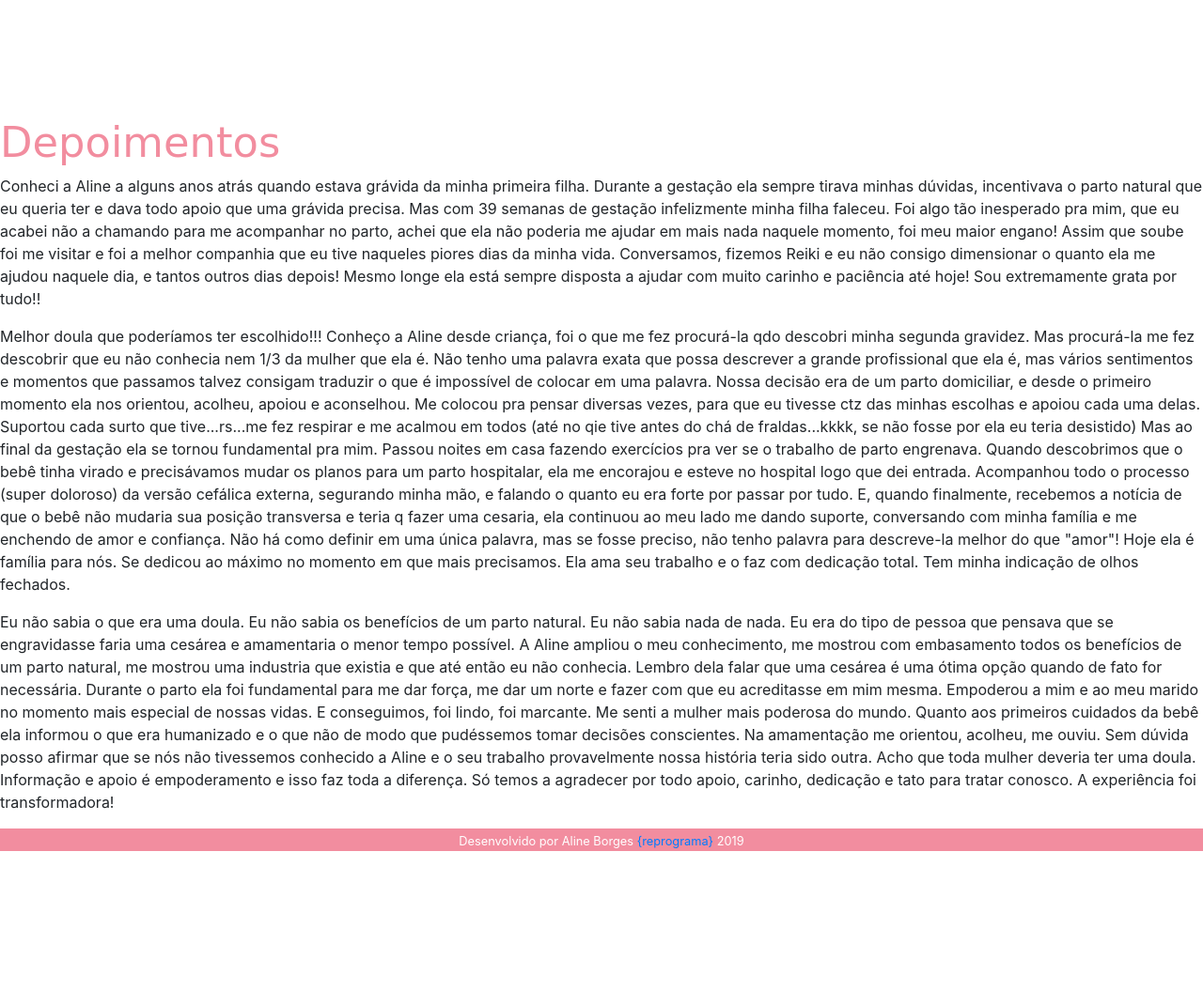
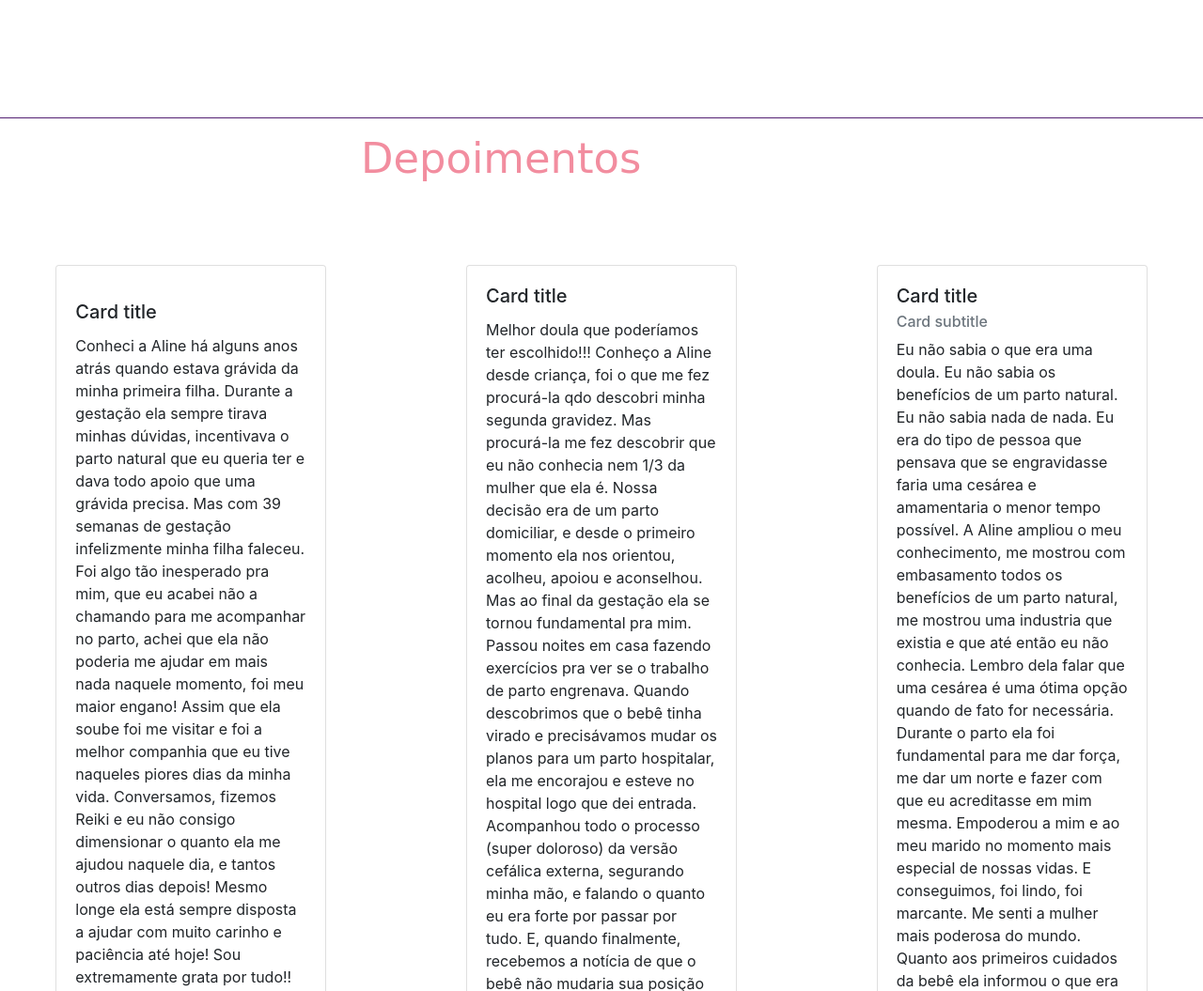
Before and after one commit to borgesaline/projetofinal, a plain HTML site: page sobre.html in a window 1280 px wide. Shown: the part 647-1702 px from the top of the page at 94% size. Before the commit the page ends 1553 px from the top, so only its background shows below. Drawn offline with nearby package versions, Linux system fonts and the light colour scheme.

Commit message:
continua sobre

```diff
--- a/css/sobre.css
+++ b/css/sobre.css
@@ -21,7 +21,47 @@
     height: 450px;
 }
 
+hr{
+    background-color: #5C257F;
+}
 
+.depoimentos{
+    width: 100%;
+    font-family: 'Quicksand', sans-serif;
+    color: #D697FF;
+    margin: 0 auto;
+}
+
+.dep_dir{
+    width: 50%;
+    margin-right: 60%;
+}
+
+.dep__esq{
+    width: 50%;
+    margin-left: 30%;
+    color: #6B4C7F;
+}
+
+.autora1{
+    font-family: "Dancing Script", cursive;
+    font-size: 2.8rem;
+    color: #F28D9F;
+    margin-left: 30%;
+}
+
+
+.container__depoimentos {
+    margin-top: 6%;
+    margin-bottom: 6%;
+}
+
+
+@media (max-width: 400px) {
+    .container__depoimentos {
+        margin-bottom: 20px;
+    }
+}
 
 @media (max-width: 800px) {
     .minibio__imagem {
--- a/sobre.html
+++ b/sobre.html
@@ -65,41 +65,114 @@
             </div>
         </div>
     </section>
+    <hr>
+
+    <h2 class="autora1">Depoimentos</h2>
 
     <section>
-            <h2 class="autora">Depoimentos</h2>
-            <p>
-                    Conheci a Aline a alguns anos atrás quando estava grávida da minha primeira filha. Durante a gestação ela sempre tirava minhas dúvidas, incentivava o parto natural que eu queria ter e dava todo apoio que uma grávida precisa. Mas com 39 semanas de gestação infelizmente minha filha faleceu. Foi algo tão inesperado pra mim, que eu acabei não a chamando para me acompanhar no parto, achei que ela não poderia me ajudar em mais nada naquele momento, foi meu maior engano! Assim que soube foi me visitar e foi a melhor companhia que eu tive naqueles piores dias da minha vida. Conversamos, fizemos Reiki e eu não consigo dimensionar o quanto ela me ajudou naquele dia, e tantos outros dias depois! Mesmo longe ela está sempre disposta a ajudar com muito carinho e paciência até hoje! Sou extremamente grata por tudo!!
-            </p>
+        <div class="row justify-content-around">
+            <div class="card container__depoimentos" style="width: 18rem;">
+                <div class="card-body container__depoimentos">
+                    <h5 class="card-title">Card title</h5>
+                    <p class="card-text">Conheci a Aline há alguns anos atrás quando estava grávida da minha primeira
+                        filha. Durante a gestação
+                        ela
+                        sempre tirava minhas dúvidas, incentivava o parto natural que eu queria ter e dava todo apoio
+                        que uma
+                        grávida precisa. Mas com 39 semanas de gestação infelizmente minha filha faleceu. Foi algo tão
+                        inesperado
+                        pra mim, que eu acabei não a chamando para me acompanhar no parto, achei que ela não poderia me
+                        ajudar
+                        em
+                        mais nada naquele momento, foi meu maior engano! Assim que ela soube foi me visitar e foi a
+                        melhor
+                        companhia que
+                        eu tive naqueles piores dias da minha vida. Conversamos, fizemos Reiki e eu não consigo
+                        dimensionar o
+                        quanto
+                        ela me ajudou naquele dia, e tantos outros dias depois! Mesmo longe ela está sempre disposta a
+                        ajudar
+                        com
+                        muito carinho e paciência até hoje! Sou extremamente grata por tudo!!</p>
+                    <!-- <a href="#" class="card-link">Card link</a>
+            <a href="#" class="card-link">Another link</a> -->
+                </div>
+            </div>
 
-            <p>Melhor doula que poderíamos ter escolhido!!!
-                    Conheço a Aline desde criança, foi o que me fez procurá-la qdo descobri minha segunda gravidez. Mas procurá-la me fez descobrir que eu não conhecia nem 1/3 da mulher que ela é.
-                    Não tenho uma palavra exata que possa descrever a grande profissional que ela é, mas vários sentimentos e momentos que passamos talvez consigam traduzir o que é impossível de colocar em uma palavra.
-
-                    Nossa decisão era de um parto domiciliar, e desde o primeiro momento ela nos orientou, acolheu, apoiou e aconselhou.
-                    Me colocou pra pensar diversas vezes, para que eu tivesse ctz das minhas escolhas e apoiou cada uma delas.
-                    Suportou cada surto que tive...rs...me fez respirar e me acalmou em todos (até no qie tive antes do chá de fraldas...kkkk, se não fosse por ela eu teria desistido)
-                    Mas ao final da gestação ela se tornou fundamental pra mim. Passou noites em casa fazendo exercícios pra ver se o trabalho de parto engrenava. Quando descobrimos que o bebê tinha virado e precisávamos mudar os planos para um parto hospitalar, ela me encorajou e esteve no hospital logo que dei entrada.
-                    Acompanhou todo o processo (super doloroso) da versão cefálica externa, segurando minha mão, e falando o quanto eu era forte por passar por tudo. E, quando finalmente, recebemos a notícia de que o bebê não mudaria sua posição transversa e teria q fazer uma cesaria, ela continuou ao meu lado me dando suporte, conversando com minha família e me enchendo de amor e confiança.
-                    Não há como definir em uma única palavra, mas se fosse preciso, não tenho palavra para descreve-la melhor do que "amor"!
+            <div class="card container__depoimentos" style="width: 18rem;">
+                <div class="card-body">
+                    <h5 class="card-title">Card title</h5>
+                    <p class="card-text">Melhor doula que poderíamos ter escolhido!!!
+                        Conheço a Aline desde criança, foi o que me fez procurá-la qdo descobri minha segunda gravidez.
+                        Mas
+                        procurá-la me fez descobrir que eu não conhecia nem 1/3 da mulher que ela é.
+                        Nossa decisão era de um parto domiciliar, e desde o primeiro momento ela nos orientou, acolheu,
+                        apoiou e
+                        aconselhou.
+                        Mas ao final da gestação ela se tornou fundamental pra mim. Passou noites em casa fazendo
+                        exercícios pra
+                        ver
+                        se o trabalho de parto engrenava. Quando descobrimos que o bebê tinha virado e precisávamos
+                        mudar os
+                        planos
+                        para um parto hospitalar, ela me encorajou e esteve no hospital logo que dei entrada.
+                        Acompanhou todo o processo (super doloroso) da versão cefálica externa, segurando minha mão, e
+                        falando o
+                        quanto eu era forte por passar por tudo. E, quando finalmente, recebemos a notícia de que o bebê
+                        não
+                        mudaria
+                        sua posição transversa e teria q fazer uma cesaria, ela continuou ao meu lado me dando suporte,
+                        conversando
+                        com minha família e me enchendo de amor e confiança.
+                        Não há como definir em uma única palavra, mas se fosse preciso, não tenho palavra para
+                        descreve-la
+                        melhor do
+                        que "amor"!
                         Hoje ela é família para nós. Se dedicou ao máximo no momento em que mais precisamos.
                         Ela ama seu trabalho e o faz com dedicação total. Tem minha indicação de olhos fechados.</p>
-
-                    <p>Eu não sabia o que era uma doula. Eu não sabia os benefícios de um parto natural. Eu não sabia nada de nada. Eu era do tipo de pessoa que pensava que se engravidasse faria uma cesárea e amamentaria o menor tempo possível. A Aline ampliou o meu conhecimento, me mostrou com embasamento todos os benefícios de um parto natural, me mostrou uma industria que existia e que até então eu não conhecia. Lembro dela falar que uma cesárea é uma ótima opção quando de fato for necessária. Durante o parto ela foi fundamental para me dar força, me dar um norte e fazer com que eu acreditasse em mim mesma. Empoderou a mim e ao meu marido no momento mais especial de nossas vidas. E conseguimos, foi lindo, foi marcante. Me senti a mulher mais poderosa do mundo. Quanto aos primeiros cuidados da bebê ela informou o que era humanizado e o que não de modo que pudéssemos tomar decisões conscientes. Na amamentação me orientou, acolheu, me ouviu. Sem dúvida posso afirmar que se nós não tivessemos conhecido a Aline e o seu trabalho provavelmente nossa história teria sido outra. Acho que toda mulher deveria ter uma doula. Informação e apoio é empoderamento e isso faz toda a diferença. Só temos a agradecer por todo apoio, carinho, dedicação e tato para tratar conosco. A experiência foi transformadora!</p>
+                    <!-- <a href="#" class="card-link">Card link</a>
+            <a href="#" class="card-link">Another link</a> -->
+                </div>
+            </div>
+            <div class="card container__depoimentos" style="width: 18rem;">
+                <div class="card-body">
+                    <h5 class="card-title">Card title</h5>
+                    <h6 class="card-subtitle mb-2 text-muted">Card subtitle</h6>
+                    <p class="card-text">Eu não sabia o que era uma doula. Eu não sabia os benefícios de um parto
+                        natural. Eu não
+                        sabia nada de nada.
+                        Eu era do tipo de pessoa que pensava que se engravidasse faria uma cesárea e amamentaria o menor
+                        tempo
+                        possível. A Aline ampliou o meu conhecimento, me mostrou com embasamento todos os benefícios de
+                        um parto
+                        natural, me mostrou uma industria que existia e que até então eu não conhecia. Lembro dela falar
+                        que uma
+                        cesárea é uma ótima opção quando de fato for necessária. Durante o parto ela foi fundamental
+                        para me dar
+                        força, me dar um norte e fazer com que eu acreditasse em mim mesma. Empoderou a mim e ao meu
+                        marido no
+                        momento mais especial de nossas vidas. E conseguimos, foi lindo, foi marcante. Me senti a mulher
+                        mais
+                        poderosa do mundo. Quanto aos primeiros cuidados da bebê ela informou o que era humanizado e o
+                        que não
+                        de
+                        modo que pudéssemos tomar decisões conscientes. Na amamentação me orientou, acolheu, me ouviu.
+                        Sem
+                        dúvida
+                        posso afirmar que se nós não tivessemos conhecido a Aline e o seu trabalho provavelmente nossa
+                        história
+                        teria sido outra. Acho que toda mulher deveria ter uma doula. Informação e apoio é empoderamento
+                        e isso
+                        faz
+                        toda a diferença. Só temos a agradecer por todo apoio, carinho, dedicação e tato para tratar
+                        conosco. A
+                        experiência foi transformadora!</p>
+                    <!-- <a href="#" class="card-link">Card link</a>
+            <a href="#" class="card-link">Another link</a> -->
+                </div>
+            </div>
+        </div>
     </section>
-
-    <body>
-
-
-
-
-
-
-
-
-
-
-
 </body>
 
 <!-- footer -->
```
Lines whose indentation alone changed are shown as unchanged.
